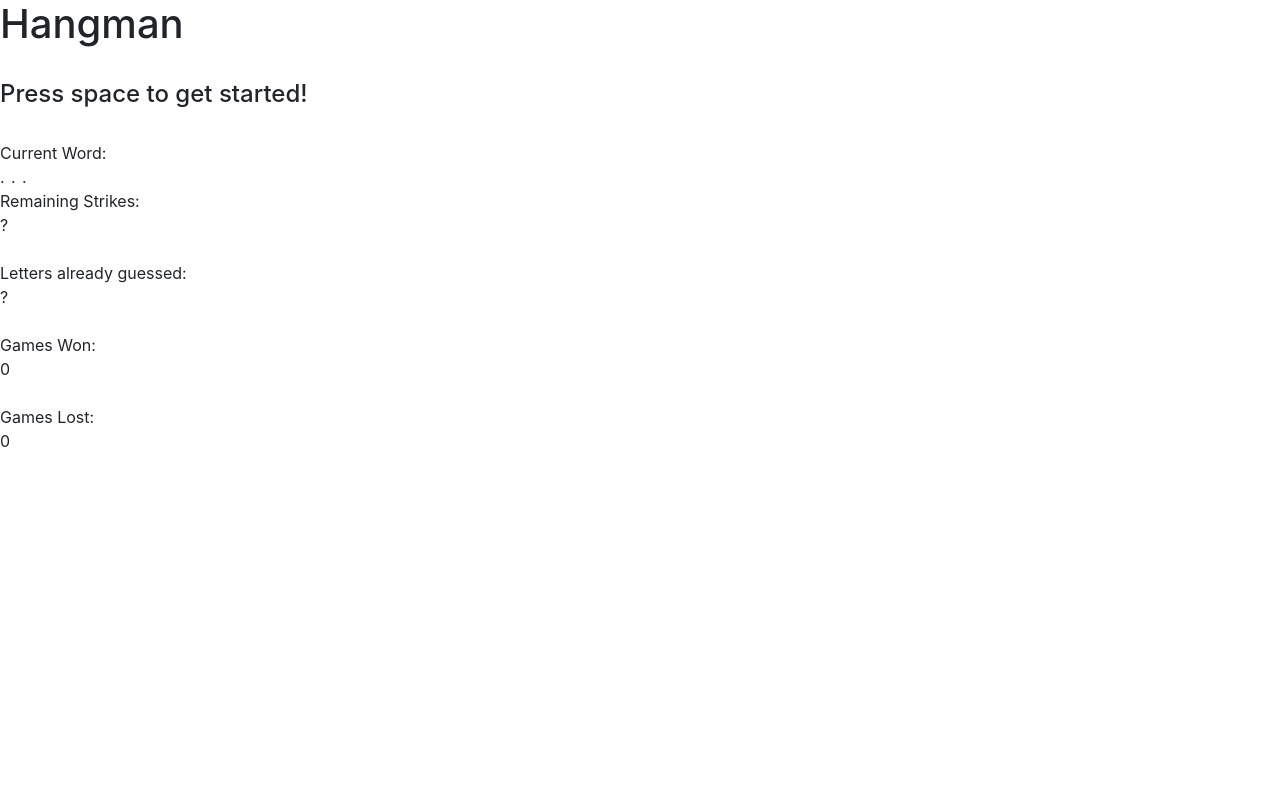
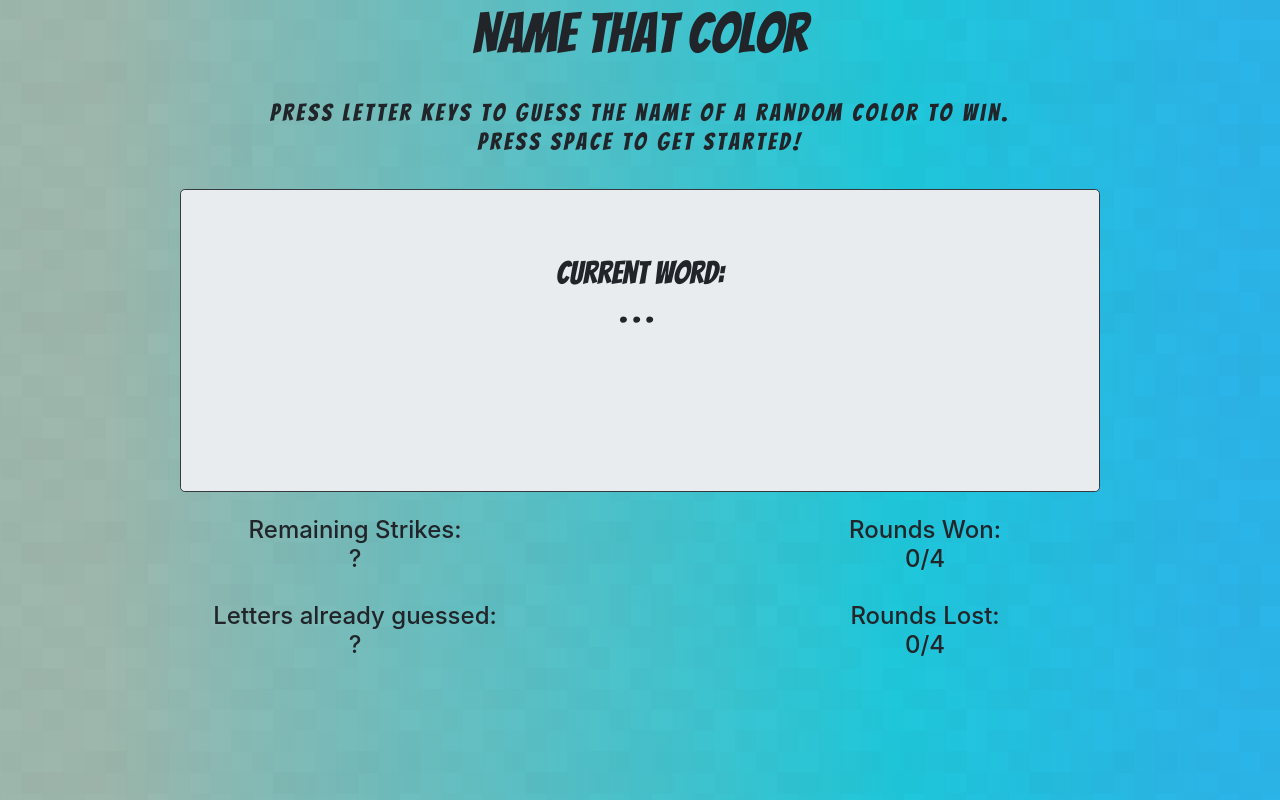
Before and after one commit to nikorasu-san/Word-Guess-Game, a plain HTML site: page index.html in a window 1280 px wide. Drawn offline with nearby package versions, Linux system fonts and the light colour scheme.

Commit message:
updating site with better styling

```diff
--- a/assets/css/style.css
+++ b/assets/css/style.css
@@ -1,18 +1,32 @@
+h1 {
+    font-size: 3.5rem;
+}
+
 #panel,.guess-history {
     letter-spacing: .4rem;
 }
 
+#message {
+    letter-spacing: .2rem;
+}
 
-.cast {
-    background-color:
-    blue, black, yellow, red, green, brown, grey, khaki, purple, aquamarine,
-    pink, tan, teal,turquoise, sienna, cyan, chartreuse, chocolate,magenta,
-     white, orange, olive, plum, silver, gold, lime, crimson, coral, violet, navy,
+#back {
+    background: #1fc8db;
+    background-image: url(../images/square_bg/square_bg.png), linear-gradient(90deg, #9fb8ad 8%, #1fc8db 70%, #2cb5e8 95%);
+}
+
+.new-font {
+    font-family: 'Bangers', cursive;
+}
+
+#color-tile {
+    height: 50px;
+    width: 100px;
 }
 
 /* color classes */
 .blue{
-    background-color: blue ;
+    background-color: blue;
 }
 .black{
     background-color: black;
@@ -54,7 +68,7 @@
     background-color: turquoise;
 }
 .sienna{
-    background-color: ;
+    background-color: sienna;
 }
 .cyan{
     background-color: cyan;
--- a/assets/javascript/game.js
+++ b/assets/javascript/game.js
@@ -1,10 +1,8 @@
 // global variables
-//let letters = ["a", "b", "c", "d", "e", "f", "g", "h", "i", "j", "k", "l", "m", "n", "o", "p", "q", "r", "s", "t", "u", "v", "w", "x", "y", "z"];
 let letters = "abcdefghijklmnopqrstuvwxyz";
 let allWords = ["blue", "black", "yellow", "red", "green", "brown", "grey", "khaki", "purple", "aquamarine",
-  "pink", "tan", "teal", "turquoise", "sienna", "cyan", "chartreuse", "chocolate", "magenta", "white", "orange", "olive", "plum", "silver", "gold", "lime", "crimson", "coral", "violet", "navy"]
-//let words = ["samus", "peach", "shulk", "lucas"];
-let words = []
+  "pink", "tan", "teal", "turquoise", "sienna", "cyan", "chartreuse", "chocolate", "magenta", "white", "orange", "olive", "plum", "silver", "gold", "lime", "crimson", "coral", "violet", "navy"];
+let words = [];
 let playerGuess = [];
 let blankArray = [];
 let currentWord = "";
@@ -31,19 +29,16 @@ function startGame() {
     // reset logic to allow users to start a consecutive match/game w/ spacebar
     counters.wins = 0;
     counters.loses = 0;
-    displayLetters.innerHTML = "...";
+    displayLetters.textContent = "...";
     displayWins.innerHTML = "0";
     displayLoses.innerHTML = "0";
-    //words array reset
+    // words array -- the 4 rounds for the user --  reset
     setWordsArray();
-    //words = ["samus", "peach", "shulk", "lucas"];
     // trigger app to choose a word
     displayBlankWord(chooseWord());
     setRemaining();
     gameOn = true;
-    console.log("game started!");
     displayMessage.innerHTML = " ";
-    console.log("start or reset: ", gameOn);
   }
 }
 
@@ -52,7 +47,6 @@ function setWordsArray() {
   for (let i = 0; i < 4; i++) {
     let allWordsIndex = Math.floor(Math.random() * Math.floor(allWords.length));
     words.push(allWords[allWordsIndex]);
-    console.log(words)
   }
 }
 
@@ -63,69 +57,64 @@ function chooseWord() {
     // random number to pull a random element in words array
     let wordIndex = Math.floor(Math.random() * Math.floor(words.length));
     currentWord = words[wordIndex];
-    //remove word from array so that comp won't pick it again
+    // send currentWord as a class while keeping the classes in HTML
+    let newClass = currentWord + " card mx-auto";
+    document.getElementById('color-tile').setAttribute('class', newClass);
+    // remove word from array so that comp won't pick it again
     words.splice(wordIndex, 1);
   } else {
     // end game -- consider if new point is needed
     currentWord = "";
     endGame();
   }
-  console.log("chooseword func:", currentWord);
   return currentWord;
 }
 
-// App prints word to page
+// App prints current word as hidden word to page
 function displayBlankWord(arg) {
-  //loop currentWord.length and populate blanks
+  // loop currentWord.length and populate blanks
   for (let i = 0; i < arg.length; i++) {
     blankArray.push("_");
-    // console.log("displayBlankWord: ", arg);
     displayLetters.innerHTML = blankArray.join(" ");
-    // console.log(currentWord);
-    // console.log(blankArray);
-    // console.log(arg);
   }
 }
 
 // ---- Scoreboard functions ------
 
-// add point to win
+// Add point to win
 function addWin() {
   counters.wins++;
   displayWins.textContent = counters.wins;
-  console.log("wins: ", counters.wins)
 }
 
-// add point to loses
+// Add point to loses
 function addLose() {
   counters.loses++;
   displayLoses.textContent = counters.loses;
-  console.log("loses: ", counters.loses)
 }
 
-// subtract available guesses
+// Subtract available guesses
 function minusRemaining() {
   counters.remaining--;
   displayRemaining.textContent = counters.remaining;
-  console.log("remaining: ", counters.remaining)
 }
 
-// set available guesses
+// Reset available guesses per word
 function setRemaining() {
   counters.remaining = 5;
   displayRemaining.textContent = counters.remaining;
 }
 
-// --- Mid-Game User Input Functions ------
+// --- Functions Processing User Input Mid-Game ------
 
 // Store player's key press into an array & display it on screen
 function storeGuess() {
-  // only store unique letter key presses into playerGuess array
+  // only store new key presses into playerGuess array
   if (!playerGuess.includes(event.key.toLowerCase())) {
     playerGuess.push(event.key.toLowerCase());
     // display player guesses
     displayGuessHistory.innerHTML = playerGuess.join(" ");
-    // call the logic to compare a new unique letter to current word
+    // call function to compare the new letter to current word
     compareLetter();
   } else { // do nothing
   }
@@ -133,18 +122,15 @@ function storeGuess() {
 
 // Compare player's key press to letters in word
 function compareLetter() {
+  //decide if it is a correct letter
   if (currentWord.includes(event.key)) {
     // @ consider making a sound
-    // loop the word
-    console.log("i'm in compareLetter function")
+    // find the index of matching letters
     for (let i = 0; i < currentWord.length; i++) {
-      // find the index of a match
       if (currentWord[i] === event.key.toLowerCase()) {
         // revisit blanks array to splice in letter
-        console.log("compare:", currentWord[i]);
         blankArray.splice(i, 1, currentWord[i]);
         // display the edited array
-        console.log(blankArray);
         displayLetters.textContent = blankArray.join(" ");
       } else { // do nothing
       }
@@ -166,7 +152,8 @@ function nextWord() {
     blankArray = [];
     playerGuess = [];
     // clear screen
-    displayGuessHistory.textContent = playerGuess
+    displayGuessHistory.textContent = playerGuess;
+    setRemaining();
     // choose new word
     displayBlankWord(chooseWord());
   } else if (counters.remaining === 0) {
@@ -191,11 +178,11 @@ function nextWord() {
 // Choose Game Over message -- Called after words array is empty.
 function endGame() {
   if (counters.wins === 4) {
-    displayMessage.innerHTML = "Congrats! You completed the game with a perfect score! You know your stuff! <br> Press Space to play again. ";
+    displayMessage.innerHTML = "Congrats! You completed the game with a perfect score! You know your stuff! <br> Press Space to play again.";
     gameOn = false;
   } else {
-    displayMessage.innerHTML = "You completed all the rounds for the game! Play again to see if you get a higher score. <br> Press Space to play again.";
-    //stop game
+    displayMessage.innerHTML = "You completed all the rounds for the game! <br> Play again to see if you get a higher score. <br> Press Space to play again.";
+    // stop game from accepting key presses that aren't space
     gameOn = false;
   }
 }
@@ -204,13 +191,11 @@ function endGame() {
 
 // --- Main App ----
 document.onkeyup = function (event) {
+  // start game function waiting for space bar to be pressed
   startGame();
-  // only respect key presses that are letters and after game is initialized after space bar
+  // only react to key presses that are letters
   if (gameOn && letters.includes(event.key.toLowerCase())) {
-    //compareLetter();
-    console.log(event.key);
-    console.log("player guess: ", playerGuess);
-    //app processes user guess
+    //app processes the letter key
     storeGuess();
     nextWord();
   }
--- a/index.html
+++ b/index.html
@@ -9,25 +9,63 @@
   <link rel="stylesheet" href="assets/css/reset.css" />
   <link rel="stylesheet" href="https://stackpath.bootstrapcdn.com/bootstrap/4.3.1/css/bootstrap.min.css"
     integrity="sha384-ggOyR0iXCbMQv3Xipma34MD+dH/1fQ784/j6cY/iJTQUOhcWr7x9JvoRxT2MZw1T" crossorigin="anonymous">
+  <link href="https://fonts.googleapis.com/css?family=Bangers|Gochi+Hand|Homemade+Apple|Rock+Salt|Yellowtail"
+    rel="stylesheet">
   <link rel="stylesheet" href="assets/css/style.css" />
 </head>
 
-<body>
-  <h1>Hangman</h1>
-  <br />
-  <h4 id="message">Press space to get started!</h4>
-  <br />
-  <div>Current Word:<br>
-    <div id="panel">...</div>
-    Remaining Strikes:<div id="remaining">?</div> <br />
-    Letters already guessed:<div id="guess-history">?</div> <br>
+<body id="back">
+  <div class="container">
+    <div class="row">
+      <div class="col-12">
+        <h1 class="text-center new-font">Name that Color</h1>
+        <br />
+        <h4 id="message" class="text-center new-font">Press letter keys to guess the name of a random color to win.
+          <br>Press space to get
+          started!</h4>
+      </div>
+    </div>
+    <br />
+    <div class="row">
+      <div class="col-1"></div>
+      <div class="col-10 text-center">
+        <div class="jumbotron new-font mb-4 border border-dark">
+          <div>
+            <h2>Current Word:<br>
+              <div id="panel">...</div>
+              <br>
+              <div id="color-tile" class="mx-auto">
+                <div class="card-body"></div>
+              </div>
+            </h2>
+          </div>
+        </div>
+      </div>
+      <div class="col-1"></div>
+    </div>
+    <div class="row">
+      <div class="col-6">
+        <h4>
+          <div id="leftboard" class="text-center">
+            Remaining Strikes:<br><span id="remaining">?</span><br> <br />
+            Letters already guessed:<br><span id="guess-history">?</span> <br>
+          </div>
+        </h4>
+      </div>
+      <div class="col-6">
+        <h4>
+          <div id="rightboard" class="text-center">
+            Rounds Won: <br><span id="wins">0</span>/4<br /><br>
+            Rounds Lost: <br><span id="loses">0</span>/4<br>
+          </div>
+        </h4>
+      </div>
+    </div>
+
   </div>
-  <div id="board">
-    Games Won: <div id="wins">0</div> <br />
-    Games Lost: <div id="loses">0</div> <br>
+
+  <script src="assets/javascript/game.js"></script>
   </div>
-  <div id="screen"></div>
-  <script src="assets/javascript/game.js"></script>
 </body>
 
 </html>
```
Also changed, not shown: assets/images/square_bg/readme.txt (added), assets/images/square_bg/square_bg.png (added), assets/images/square_bg/square_bg_@2X.png (added), 3 other files.
